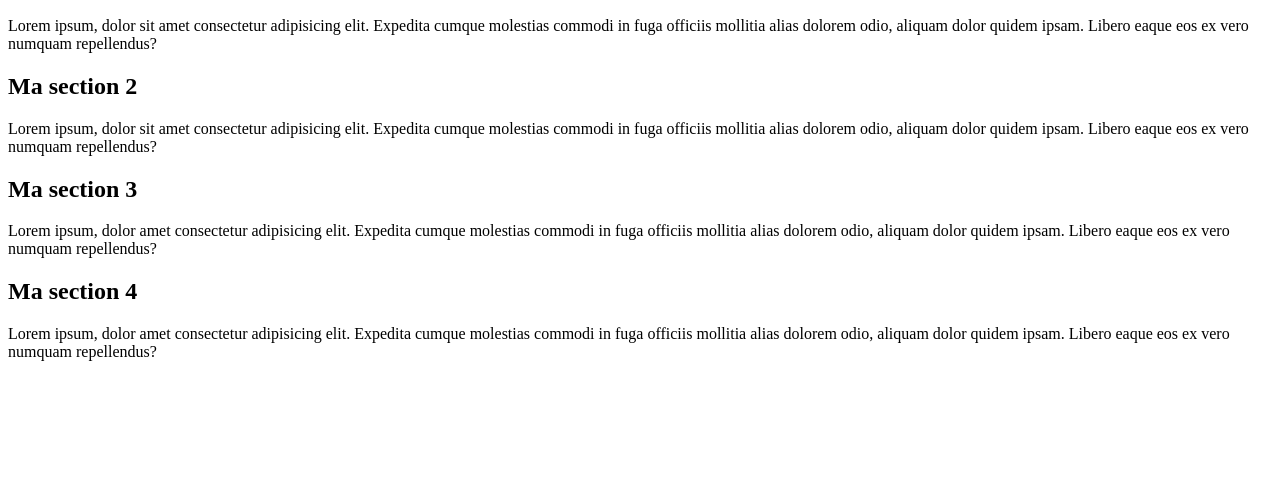
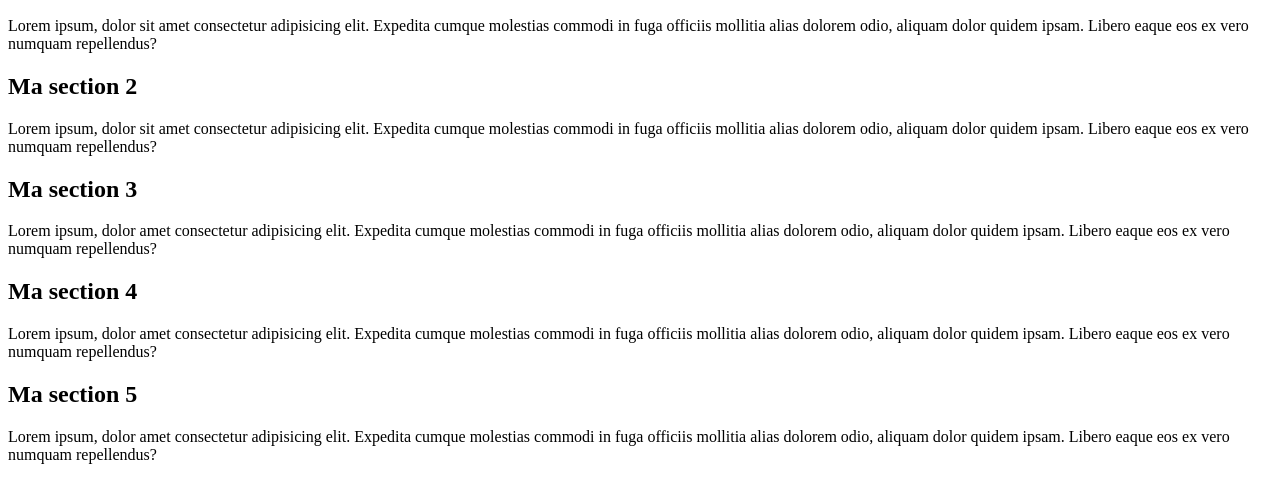
Before and after one commit to SaadiKarim/mon_site, a plain HTML site: page index.html in a window 1280 px wide. Shown: the part 110-612 px from the top of the page. Drawn offline with Linux system fonts and the light colour scheme.

Commit message:
ajout section 5

```diff
--- a/index.html
+++ b/index.html
@@ -29,5 +29,10 @@
         <p>Lorem ipsum, dolor amet consectetur adipisicing elit. Expedita cumque molestias commodi in fuga officiis mollitia alias dolorem odio, aliquam dolor quidem ipsam. Libero eaque eos ex vero numquam repellendus?</p>
     </section>
 
+    <section>
+        <h2>Ma section 5</h2>
+        <p>Lorem ipsum, dolor amet consectetur adipisicing elit. Expedita cumque molestias commodi in fuga officiis mollitia alias dolorem odio, aliquam dolor quidem ipsam. Libero eaque eos ex vero numquam repellendus?</p>
+    </section>
+
 </body>
 </html>
```
